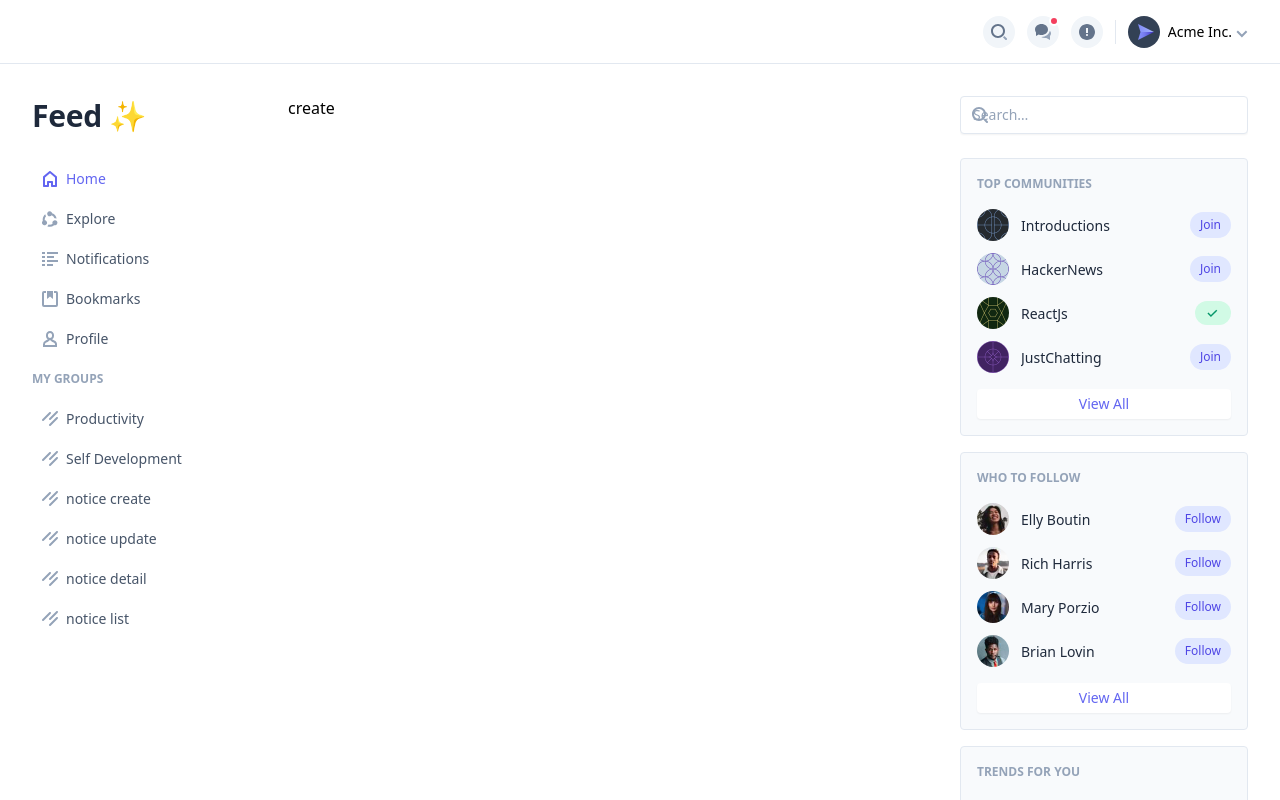
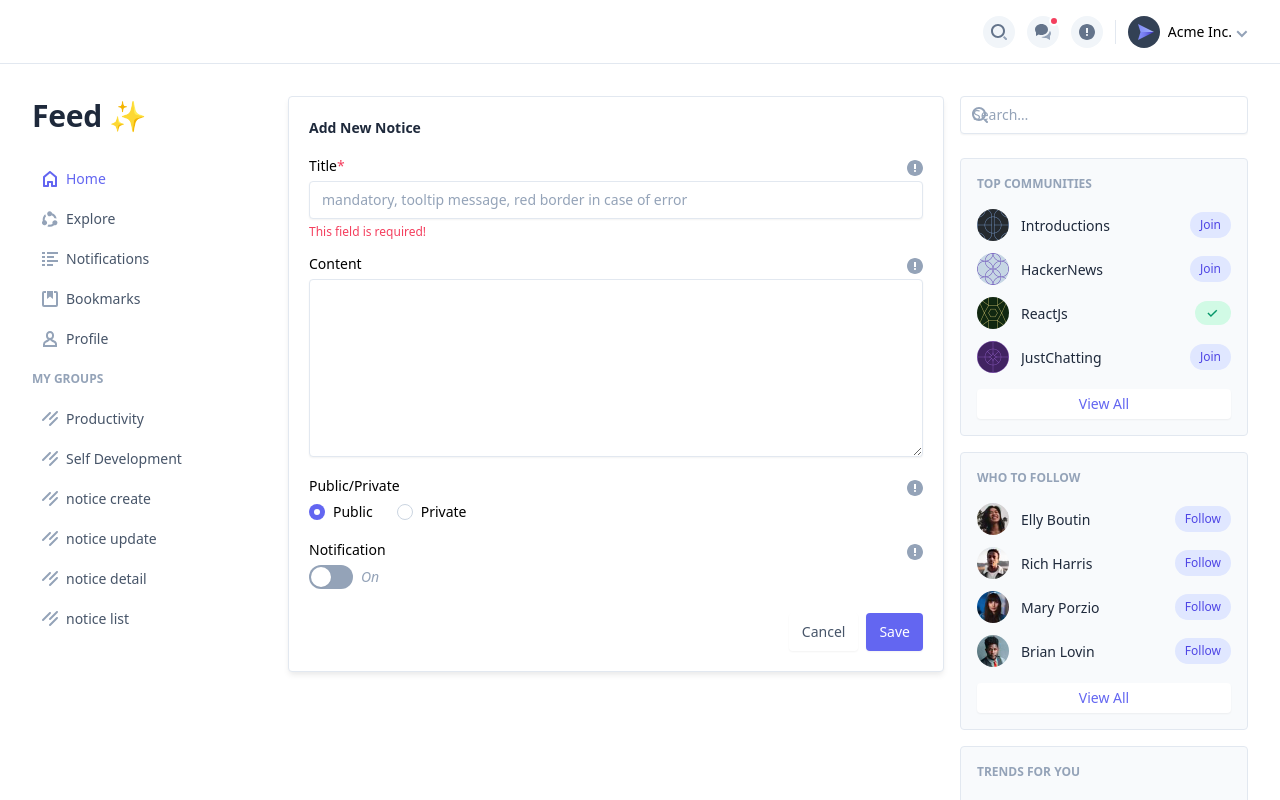
Before and after one commit to Jeeyool-Min/react_board, a React (Create React App) app: page /notice/create in a window 1280 px wide. Built offline with nearby package versions, Linux system fonts and the light colour scheme.

Commit message:
For some reason, CSS priority is applied differently from the mosaic, so the input border-radius and text color aren't applied. I will copy it to create the update page after getting this page done.
*added src/components/Tooltip.jsx

```diff
--- a/src/components/NoticeCreateComponent.jsx
+++ b/src/components/NoticeCreateComponent.jsx
@@ -1,7 +1,165 @@
 import React from 'react';
+import Tooltip from './Tooltip';
 
 function NoticeCreateComponent() {
-  return <h1>create</h1>;
+  return (
+    <>
+      {/* Post 3 */}
+      <div className="bg-white shadow-md rounded border border-slate-200 p-5">
+        {/* Header */}
+        <header className="flex justify-between items-start space-x-3 mb-4">
+          {/* User */}
+          <div className="flex items-start space-x-3">
+            <div>
+              <div className="leading-tight">
+                <a className="text-sm font-semibold text-slate-800" href="#0">
+                  Add New Notice
+                </a>
+              </div>
+            </div>
+          </div>
+        </header>
+        {/* Body */}
+        <div className="mb-3">
+          <div>
+            <div className="flex items-center justify-between">
+              <label
+                className="block text-sm font-medium mb-1"
+                htmlFor="tooltip"
+              >
+                Title
+                <span className="text-rose-500">*</span>
+              </label>
+              <Tooltip className="ml-2" bg="dark" size="md">
+                <div className="text-sm text-slate-200">
+                  Input title for the new notice
+                </div>
+              </Tooltip>
+            </div>
+            <input
+              id="tooltip"
+              className="form-input w-full border-rose-300"
+              type="text"
+              placeholder="mandatory, tooltip message, red border in case of error"
+            />
+          </div>
+          <div className="text-xs mt-1 text-rose-500">
+            This field is required!
+          </div>
+        </div>
+        <div className="mb-3">
+          <div>
+            <div className="flex items-center justify-between">
+              <label
+                className="block text-sm font-medium mb-1"
+                htmlFor="tooltip"
+              >
+                Content
+              </label>
+              <Tooltip className="ml-2" bg="dark" size="md">
+                <div className="text-sm text-slate-200">
+                  Input content for the new notice
+                </div>
+              </Tooltip>
+            </div>
+            <textarea
+              id="feedback"
+              className="form-textarea w-full px-2 py-1"
+              rows="8"
+              required=""
+            />
+          </div>
+        </div>
+        <div className="mb-4">
+          <div>
+            <div className="flex items-center justify-between">
+              <label
+                className="block text-sm font-medium mb-1"
+                htmlFor="tooltip"
+              >
+                Public/Private
+              </label>
+              <Tooltip className="ml-2" bg="dark" size="md">
+                <div className="text-sm text-slate-200">
+                  Input content for the new notice
+                </div>
+              </Tooltip>
+            </div>
+            <div className="flex flex-wrap items-center -m-3">
+              <div className="m-3">
+                <label className="flex items-center">
+                  <input
+                    type="radio"
+                    name="radio-buttons"
+                    className="form-radio"
+                    checked="true"
+                    onChange={() => {}}
+                  />
+                  <span className="text-sm ml-2">Public</span>
+                </label>
+              </div>
+              <div className="m-3">
+                <label className="flex items-center">
+                  <input
+                    type="radio"
+                    name="radio-buttons"
+                    className="form-radio"
+                    onChange={() => {}}
+                  />
+                  <span className="text-sm ml-2">Private</span>
+                </label>
+              </div>
+            </div>
+          </div>
+        </div>
+        <div className="mb-6">
+          <div>
+            <div className="flex items-center justify-between">
+              <label
+                className="block text-sm font-medium mb-1"
+                htmlFor="tooltip"
+              >
+                Notification
+              </label>
+              <Tooltip className="ml-2" bg="dark" size="md">
+                <div className="text-sm text-slate-200">
+                  Input content for the new notice
+                </div>
+              </Tooltip>
+            </div>
+            <div className="flex items-center">
+              <div className="form-switch">
+                <input type="checkbox" id="switch-1" className="sr-only" />
+                <label className="bg-slate-400" htmlFor="switch-1">
+                  <span className="bg-white shadow-sm" aria-hidden="true" />
+                  <span className="sr-only">Switch label</span>
+                </label>
+              </div>
+              <div className="text-sm text-slate-400 italic ml-2">On</div>
+            </div>
+          </div>
+        </div>
+        {/* Footer */}
+        <footer className="flex items-center space-x-4">
+          <div className="text-right w-full">
+            <button
+              type="submit"
+              className="btn border-slate-200 hover:border-slate-300 text-slate-600 mr-2"
+            >
+              Cancel
+            </button>
+            <button
+              type="submit"
+              className="btn bg-indigo-500 hover:bg-indigo-600 text-white"
+            >
+              Save
+            </button>
+          </div>
+        </footer>
+        {/* Comments */}
+      </div>
+    </>
+  );
 }
 
 export default NoticeCreateComponent;
--- /dev/null
+++ b/src/components/Tooltip.jsx
@@ -0,0 +1,93 @@
+import React, { useState } from 'react';
+import Transition from '../utils/Transition';
+
+function Tooltip({
+  children, className, bg, size, position,
+}) {
+  const [tooltipOpen, setTooltipOpen] = useState(false);
+
+  const positionOuterClasses = (position2) => {
+    switch (position2) {
+      case 'right':
+        return 'left-full top-1/2 -translate-y-1/2';
+      case 'left':
+        return 'right-full top-1/2 -translate-y-1/2';
+      case 'bottom':
+        return 'top-full left-1/2 -translate-x-1/2';
+      default:
+        return 'bottom-full left-1/2 -translate-x-1/2';
+    }
+  };
+
+  const sizeClasses = (size2) => {
+    switch (size2) {
+      case 'lg':
+        return 'min-w-72  p-3';
+      case 'md':
+        return 'min-w-56 p-3';
+      case 'sm':
+        return 'min-w-44 p-2';
+      default:
+        return 'p-2';
+    }
+  };
+
+  const positionInnerClasses = (position2) => {
+    switch (position2) {
+      case 'right':
+        return 'ml-2';
+      case 'left':
+        return 'mr-2';
+      case 'bottom':
+        return 'mt-2';
+      default:
+        return 'mb-2';
+    }
+  };
+
+  return (
+    <div
+      className={`relative ${className}`}
+      onMouseEnter={() => setTooltipOpen(true)}
+      onMouseLeave={() => setTooltipOpen(false)}
+      onFocus={() => setTooltipOpen(true)}
+      onBlur={() => setTooltipOpen(false)}
+    >
+      <button
+        type="button"
+        className="block"
+        aria-haspopup="true"
+        aria-expanded={tooltipOpen}
+        onClick={(e) => e.preventDefault()}
+      >
+        <svg
+          className="w-4 h-4 fill-current text-slate-400"
+          viewBox="0 0 16 16"
+        >
+          <path d="M8 0C3.6 0 0 3.6 0 8s3.6 8 8 8 8-3.6 8-8-3.6-8-8-8zm0 12c-.6 0-1-.4-1-1s.4-1 1-1 1 .4 1 1-.4 1-1 1zm1-3H7V4h2v5z" />
+        </svg>
+      </button>
+      <div className={`z-10 absolute ${positionOuterClasses(position)}`}>
+        <Transition
+          show={tooltipOpen}
+          tag="div"
+          className={`rounded overflow-hidden ${
+            bg === 'dark'
+              ? 'bg-slate-800'
+              : 'bg-white border border-slate-200 shadow-lg'
+          } ${sizeClasses(size)} ${positionInnerClasses(position)}`}
+          enter="transition ease-out duration-200 transform"
+          enterStart="opacity-0 -translate-y-2"
+          enterEnd="opacity-100 translate-y-0"
+          leave="transition ease-out duration-200"
+          leaveStart="opacity-100"
+          leaveEnd="opacity-0"
+        >
+          {children}
+        </Transition>
+      </div>
+    </div>
+  );
+}
+
+export default Tooltip;
--- a/src/pages/NoticeCreate.jsx
+++ b/src/pages/NoticeCreate.jsx
@@ -24,7 +24,7 @@ function NoticeCreate() {
                   <div className="md:py-8">
                     {/* Blocks */}
                     <div className="space-y-4">
-                      <NoticeCreateComponent />
+                      <NoticeCreateComponent candidateSelected="true" />
                     </div>
                   </div>
                 </div>
```
